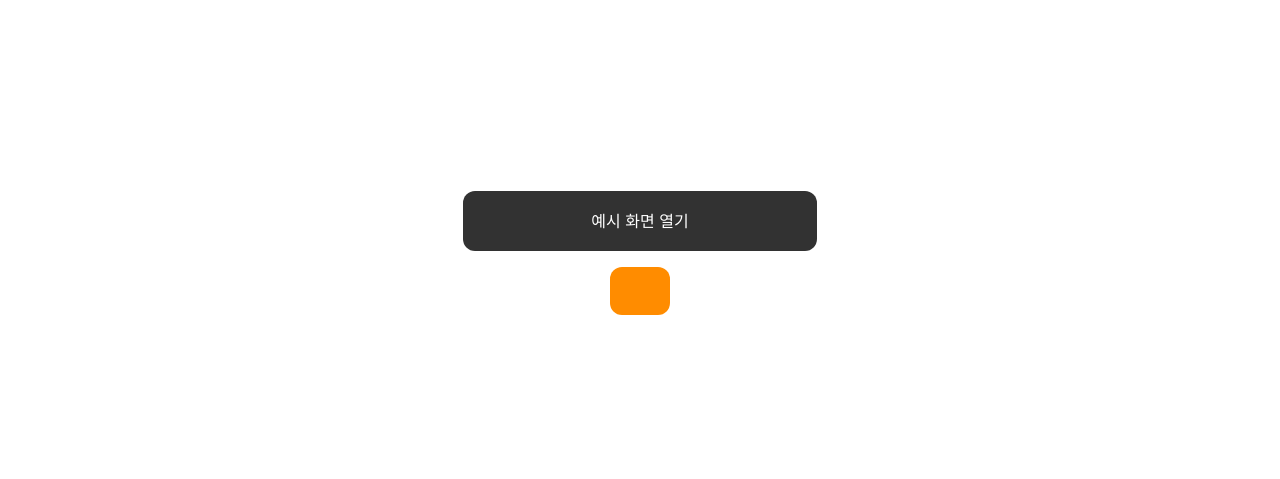
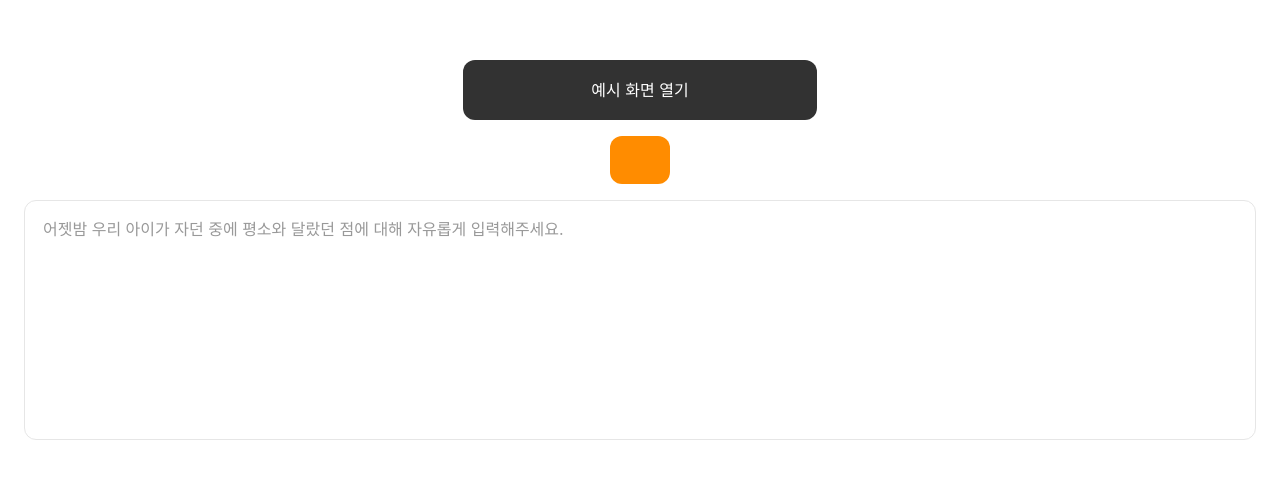
Before and after one commit to dandicare/doedorok, a Next.js app in the folder apps/web/: page / in a window 1280 px wide. Shown: the part 147-626 px from the top of the page. Built offline with nearby package versions, Linux system fonts and the light colour scheme; a web font is replaced by a local one.

Commit message:
feat: textarea 추가

```diff
--- a/apps/web/app/page.tsx
+++ b/apps/web/app/page.tsx
@@ -5,6 +5,7 @@ import { useRouter } from "next/navigation";
 import { isInReactNativeWebView, navigateNative } from "../lib/native-bridge";
 import { Button } from "../src/ui/button";
 import { EditableText } from "../src/ui/editable-text";
+import { Textarea } from "../src/ui/textarea";
 export default function Home(): React.JSX.Element {
   const router = useRouter();
 
@@ -19,13 +20,16 @@ export default function Home(): React.JSX.Element {
   }, [router]);
 
   return (
-    <main className="min-h-screen w-full flex flex-col gap-4 items-center justify-center">
+    <main className="min-h-screen w-full flex flex-col gap-4 items-center justify-center p-6">
       <Button
         onClick={onGo}
       >
         예시 화면 열기
       </Button>
       <EditableText defaultValue="123" />
+      <div className="w-full">
+        <Textarea className="h-[240px]" placeholder="어젯밤 우리 아이가 자던 중에 평소와 달랐던 점에 대해 자유롭게 입력해주세요." />
+      </div>
     </main>
   );
 }
--- /dev/null
+++ b/apps/web/src/ui/textarea.tsx
@@ -0,0 +1,8 @@
+import React, { type ComponentProps } from "react";
+import { cn } from "tailwind-variants";
+
+type TextareaProps = ComponentProps<"textarea">;
+
+export function Textarea({ className, ...props }: TextareaProps) {
+  return <textarea className={cn("typo-body-m-regular w-full resize-none rounded-xl border border-[#E6E6E6] bg-white px-[18px] py-[16px] text-[#11181C] placeholder:text-[#999] focus:outline-none focus:border-[#D0D0D0]", className)} {...props} />;
+}
```
